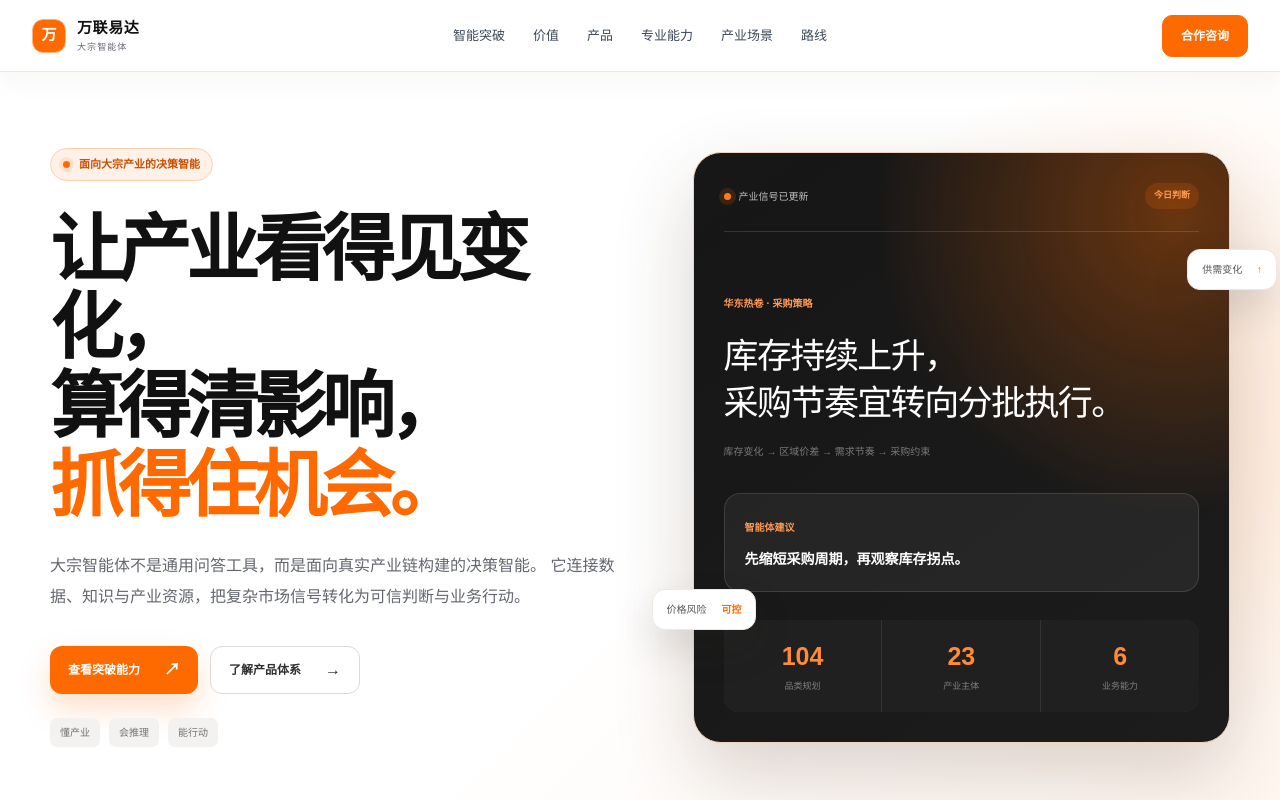
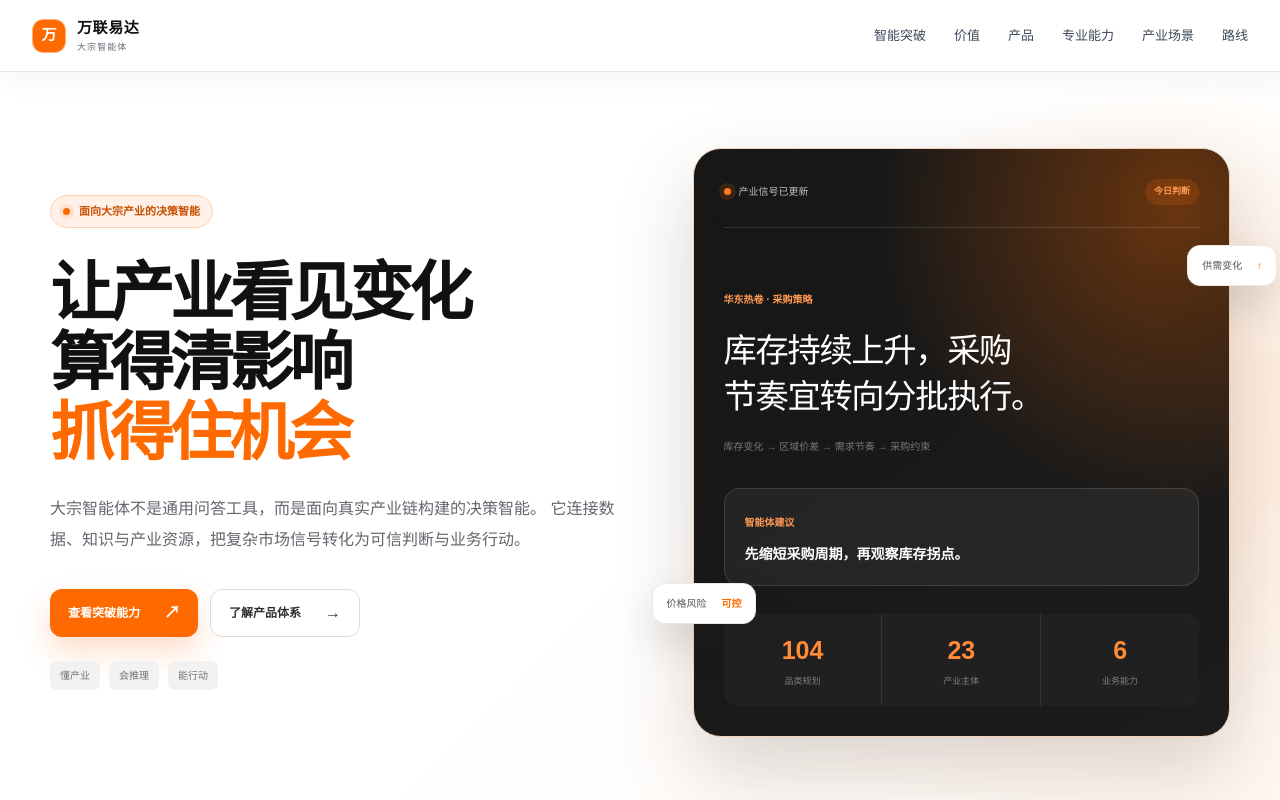
Before and after one commit to ashuai365/wanlianyida-bulk-ai-2026, a Next.js app: page / in a window 1280 px wide. Shown: the top 800 px of the page. Built offline with nearby package versions, Linux system fonts and the light colour scheme.

Commit message:
Refine typography and remove consultation section

```diff
--- a/app/globals.css
+++ b/app/globals.css
@@ -25,12 +25,16 @@ body {
   color: var(--ink);
   font-family: "PingFang SC", "Hiragino Sans GB", "Microsoft YaHei", Arial, sans-serif;
   -webkit-font-smoothing: antialiased;
+  line-break: strict;
+  word-break: normal;
 }
 a { color: inherit; text-decoration: none; }
 button { font: inherit; }
+h1, h2, h3 { text-wrap: balance; overflow-wrap: break-word; }
+p { text-wrap: pretty; }
 ::selection { background: #ffd8bb; color: var(--ink); }
 .section-shell { width: min(1180px, calc(100% - 48px)); margin: 0 auto; }
-.breakthrough-section, .value-section, .product-section, .method-section, .journey-section, .coverage-section, .roadmap-section, .contact-section {
+.breakthrough-section, .value-section, .product-section, .method-section, .journey-section, .coverage-section, .roadmap-section {
   content-visibility: auto;
   contain-intrinsic-size: 900px;
   scroll-margin-top: 76px;
@@ -43,7 +47,7 @@ button { font: inherit; }
   height: 72px;
   padding: 0 max(32px, calc((100vw - 1360px) / 2));
   display: grid;
-  grid-template-columns: 1fr auto 1fr;
+  grid-template-columns: auto 1fr;
   align-items: center;
   background: rgba(255, 255, 255, .97);
   border-bottom: 1px solid #ece9e5;
@@ -65,21 +69,9 @@ button { font: inherit; }
 .brand-copy { display: grid; gap: 1px; }
 .brand-copy strong { font-size: 15px; letter-spacing: .04em; }
 .brand-copy small { font-size: 9px; color: var(--muted); letter-spacing: .12em; }
-.site-header nav { display: flex; align-items: center; gap: 28px; font-size: 13px; }
+.site-header nav { justify-self: end; display: flex; align-items: center; gap: 28px; font-size: 13px; }
 .site-header nav a { color: #3d485a; transition: opacity .2s ease; }
 .site-header nav a:hover { opacity: .55; }
-.header-action {
-  justify-self: end;
-  padding: 11px 18px;
-  border: 1px solid var(--orange);
-  border-radius: 10px;
-  background: var(--orange);
-  color: white;
-  font-size: 12px;
-  font-weight: 650;
-  transition: transform .2s ease, background .2s ease, box-shadow .2s ease;
-}
-.header-action:hover { transform: translateY(-1px); background: var(--orange-deep); box-shadow: 0 10px 24px rgba(255, 106, 0, .2); }
 
 .hero {
   position: relative;
@@ -122,8 +114,9 @@ button { font: inherit; }
   font-weight: 650;
 }
 .hero-badge i { width: 7px; height: 7px; border-radius: 50%; background: var(--orange); box-shadow: 0 0 0 4px rgba(255, 106, 0, .12); }
-.hero h1 { margin: 30px 0 24px; max-width: 720px; font-size: clamp(58px, 5.7vw, 86px); line-height: 1.08; letter-spacing: -.07em; font-weight: 780; }
-.hero h1 span { color: var(--orange); }
+.hero h1 { margin: 30px 0 24px; max-width: 680px; font-size: clamp(54px, 5vw, 74px); line-height: 1.1; letter-spacing: -.065em; font-weight: 780; }
+.hero-line { display: block; color: inherit; }
+.hero-highlight { color: var(--orange); }
 .hero-lead { max-width: 650px; margin: 0; color: #64676e; font-size: 16px; line-height: 1.95; }
 .hero-actions { margin-top: 34px; display: flex; align-items: center; gap: 12px; }
 .hero-actions a {
@@ -136,6 +129,7 @@ button { font: inherit; }
   border-radius: 12px;
   font-size: 12px;
   font-weight: 750;
+  white-space: nowrap;
 }
 .hero-actions i { font-size: 16px; font-style: normal; }
 .primary-action { background: var(--orange); color: white; box-shadow: 0 14px 30px rgba(255, 106, 0, .22); }
@@ -160,7 +154,7 @@ button { font: inherit; }
 .showcase-status b { padding: 6px 9px; border-radius: 999px; background: rgba(255, 106, 0, .16); color: #ff9a55; font-size: 9px; }
 .showcase-main { position: relative; padding: 58px 0 34px; }
 .showcase-main > span, .showcase-answer span { color: #ff9a55; font-size: 10px; font-weight: 750; }
-.showcase-main h2 { margin: 18px 0; font-size: 35px; line-height: 1.35; letter-spacing: -.045em; }
+.showcase-main h2 { max-width: 470px; margin: 18px 0; font-size: clamp(28px, 2.6vw, 34px); line-height: 1.4; letter-spacing: -.04em; }
 .showcase-main p { margin: 0; color: rgba(255, 255, 255, .42); font-size: 10px; }
 .showcase-answer { position: relative; padding: 20px; border: 1px solid rgba(255, 255, 255, .12); border-radius: 16px; background: rgba(255, 255, 255, .055); }
 .showcase-answer strong { display: block; margin-top: 10px; font-size: 14px; line-height: 1.6; }
@@ -180,7 +174,7 @@ button { font: inherit; }
 
 .section-title > span { display: inline-flex; align-items: center; gap: 8px; color: var(--orange-deep); font-size: 11px; font-weight: 750; letter-spacing: .1em; }
 .section-title > span::before { content: ""; width: 22px; height: 3px; border-radius: 2px; background: var(--orange); }
-.section-title h2 { margin: 18px 0 0; font-size: clamp(38px, 4.2vw, 58px); line-height: 1.2; letter-spacing: -.052em; }
+.section-title h2 { margin: 18px 0 0; font-size: clamp(36px, 3.7vw, 52px); line-height: 1.24; letter-spacing: -.048em; }
 .section-title > p, .section-title.split > p { color: var(--muted); font-size: 14px; line-height: 1.9; }
 .section-title.centered { max-width: 930px; margin: 0; text-align: left; }
 .section-title.centered > span { justify-content: flex-start; }
@@ -213,7 +207,7 @@ button { font: inherit; }
 .breakthrough-top { display: flex; align-items: center; justify-content: space-between; }
 .breakthrough-top b { display: grid; place-items: center; width: 34px; height: 34px; border-radius: 11px; background: var(--orange-soft); color: var(--orange-deep); font-size: 10px; }
 .breakthrough-top span { padding: 6px 9px; border: 1px solid #ece4dc; border-radius: 999px; background: rgba(255, 255, 255, .75); color: #7c756f; font-size: 9px; font-weight: 700; }
-.breakthrough-card h3 { max-width: 470px; margin: 50px 0 16px; font-size: 25px; line-height: 1.42; letter-spacing: -.03em; }
+.breakthrough-card h3 { max-width: 470px; margin: 50px 0 16px; font-size: 24px; line-height: 1.46; letter-spacing: -.03em; }
 .breakthrough-card p { max-width: 500px; margin: 0; color: var(--muted); font-size: 12px; line-height: 1.85; }
 .breakthrough-card em { position: absolute; z-index: 1; left: 32px; bottom: 28px; color: var(--orange-deep); font-size: 10px; font-weight: 750; font-style: normal; letter-spacing: .08em; }
 .breakthrough-card:first-child { border-color: var(--orange); background: linear-gradient(145deg, #ff7a1b, #ff6200); color: white; box-shadow: 0 24px 56px rgba(255, 106, 0, .2); }
@@ -263,7 +257,7 @@ button { font: inherit; }
 .card-top { display: flex; justify-content: space-between; align-items: center; color: #8794a7; font-size: 10px; font-weight: 700; letter-spacing: .1em; }
 .card-top b { font-size: 11px; }
 .value-label { display: inline-block; margin: 54px 0 16px; padding: 6px 9px; border-radius: 7px; background: var(--orange-soft); color: var(--orange-deep); font-size: 10px; font-weight: 700; }
-.value-card h3 { margin: 0; font-size: 28px; line-height: 1.38; letter-spacing: -.035em; }
+.value-card h3 { margin: 0; font-size: 26px; line-height: 1.42; letter-spacing: -.035em; }
 .value-description { margin: 22px 0 0; color: var(--muted); font-size: 13px; line-height: 1.85; }
 .value-card ul { position: relative; margin: 38px 0 0; padding: 20px 0 0; border-top: 1px solid var(--line); list-style: none; }
 .value-card li { padding: 7px 0; color: #47556b; font-size: 11px; }
@@ -287,7 +281,7 @@ button { font: inherit; }
 .featured .capability-icon { border-color: rgba(255, 255, 255, .28); background: rgba(255, 255, 255, .17); color: white; }
 .capability-tag { display: block; margin-top: 55px; color: #8b96a5; font-size: 9px; font-weight: 700; }
 .featured .capability-tag { color: rgba(255, 255, 255, .72); }
-.capability-card h3 { margin: 10px 0 16px; font-size: 28px; }
+.capability-card h3 { margin: 10px 0 16px; font-size: 26px; line-height: 1.4; }
 .capability-card > p { margin: 0; color: var(--muted); font-size: 13px; line-height: 1.8; }
 .featured > p { color: rgba(255, 255, 255, .78); }
 .capability-list { position: absolute; z-index: 2; left: 30px; right: 30px; bottom: 30px; display: flex; flex-wrap: wrap; gap: 7px; }
@@ -295,7 +289,7 @@ button { font: inherit; }
 .featured .capability-list span { border: 1px solid rgba(255, 255, 255, .22); background: rgba(255, 255, 255, .15); color: white; }
 .agent-panel { margin-top: 80px; padding: 68px; display: grid; grid-template-columns: .78fr 1.22fr; gap: 90px; align-items: center; border: 1px solid #e8ded5; border-radius: 26px; background: linear-gradient(135deg, #fff, #fff6ef); box-shadow: 0 20px 65px rgba(92, 63, 43, .06); }
 .agent-panel-copy > span { color: var(--orange-deep); font-size: 10px; font-weight: 750; letter-spacing: .1em; }
-.agent-panel-copy h3 { margin: 18px 0; font-size: 38px; line-height: 1.3; letter-spacing: -.04em; }
+.agent-panel-copy h3 { margin: 18px 0; font-size: 36px; line-height: 1.34; letter-spacing: -.04em; }
 .agent-panel-copy > p { margin: 0; color: var(--muted); font-size: 13px; line-height: 1.9; }
 .panel-chips { display: flex; flex-wrap: wrap; gap: 8px; margin-top: 28px; }
 .panel-chips i { padding: 7px 10px; border: 1px solid #dce6f2; border-radius: 999px; background: #fbfdff; color: #66758a; font-size: 10px; font-style: normal; }
@@ -320,7 +314,7 @@ button { font: inherit; }
 .method-card { position: relative; min-height: 440px; padding: 30px; border: 1px solid var(--line); border-radius: 22px; background: #fff; box-shadow: 0 14px 46px rgba(54, 78, 114, .045); overflow: hidden; }
 .method-number { position: absolute; right: 25px; top: 22px; color: #ffe0ca; font-size: 42px; font-weight: 800; letter-spacing: -.06em; }
 .method-card > span { color: var(--orange-deep); font-size: 10px; font-weight: 750; letter-spacing: .1em; }
-.method-card h3 { margin: 80px 0 16px; font-size: 29px; }
+.method-card h3 { margin: 80px 0 16px; font-size: 27px; line-height: 1.4; }
 .method-card > p { margin: 0; color: var(--muted); font-size: 13px; line-height: 1.85; }
 .method-visual { position: absolute; left: 30px; right: 30px; bottom: 30px; height: 78px; padding: 0 16px; display: flex; align-items: center; justify-content: center; border-radius: 12px; color: #596a82; font-size: 10px; letter-spacing: .08em; background: #f3f6fa; overflow: hidden; }
 .visual-1::before, .visual-1::after { content: ""; position: absolute; width: 12px; height: 12px; border-radius: 50%; background: var(--orange); }
@@ -387,17 +381,6 @@ button { font: inherit; }
 .roadmap-grid p { margin: 0; color: var(--muted); font-size: 10px; line-height: 1.7; }
 .roadmap-grid .current p { color: rgba(255, 255, 255, .56); }
 
-.contact-section { position: relative; padding: 120px 0; overflow: hidden; border-top: 1px solid #f0d9ca; background: linear-gradient(135deg, #fff5ed, #fff, #ffe9d9); color: var(--ink); }
-.contact-glow { position: absolute; width: 760px; height: 420px; left: 50%; bottom: -260px; transform: translateX(-50%); border-radius: 50%; background: radial-gradient(ellipse, rgba(255, 124, 31, .24), rgba(255, 124, 31, 0) 72%); }
-.contact-inner { position: relative; z-index: 2; text-align: center; }
-.contact-inner > span { color: var(--orange-deep); font-size: 10px; font-weight: 750; letter-spacing: .1em; }
-.contact-inner h2 { max-width: 900px; margin: 26px auto 20px; font-size: clamp(44px, 5.6vw, 72px); line-height: 1.18; letter-spacing: -.055em; }
-.contact-inner > p { margin: 0; color: var(--muted); font-size: 13px; }
-.contact-actions { margin-top: 58px; padding-top: 24px; display: flex; justify-content: space-between; align-items: center; border-top: 1px solid #dce7f4; }
-.contact-actions > a { padding: 13px 17px; border-radius: 11px; background: var(--orange); color: white; box-shadow: 0 12px 28px rgba(255, 106, 0, .22); font-size: 11px; font-weight: 700; }
-.contact-actions > a i { margin-left: 32px; font-style: normal; }
-.contact-actions > div { display: flex; gap: 8px; }
-.contact-actions > div span { padding: 7px 10px; border: 1px solid #d8e4f2; border-radius: 999px; background: rgba(255, 255, 255, .62); color: #748198; font-size: 9px; }
 footer { border-top: 1px solid #e3eaf3; background: #fff; color: var(--ink); }
 .footer-inner { min-height: 112px; display: flex; justify-content: space-between; align-items: center; gap: 40px; }
 .footer-inner > div { display: grid; gap: 5px; }
@@ -406,7 +389,7 @@ footer { border-top: 1px solid #e3eaf3; background: #fff; color: var(--ink); }
 .footer-inner p { margin: 0; text-align: right; }
 
 @media (max-width: 1040px) {
-  .site-header { grid-template-columns: 1fr auto; }
+  .site-header { grid-template-columns: 1fr; }
   .site-header nav { display: none; }
   .hero-inner { grid-template-columns: 1fr; gap: 52px; }
   .hero-copy { max-width: 760px; }
@@ -429,10 +412,9 @@ footer { border-top: 1px solid #e3eaf3; background: #fff; color: var(--ink); }
   .section-shell { width: min(calc(100% - 28px), 1180px); }
   .site-header { height: 62px; padding: 0 14px; }
   .brand-copy small { display: none; }
-  .header-action { padding: 10px 13px; }
   .hero { min-height: auto; padding: 120px 0 76px; }
   .hero-inner { width: min(calc(100% - 28px), 1180px); gap: 38px; }
-  .hero h1 { font-size: 50px; }
+  .hero h1 { max-width: 620px; font-size: 48px; line-height: 1.12; }
   .hero-lead { font-size: 14px; }
   .hero-actions { flex-wrap: wrap; }
   .hero-showcase { min-height: auto; padding: 22px; border-radius: 22px; }
@@ -441,7 +423,7 @@ footer { border-top: 1px solid #e3eaf3; background: #fff; color: var(--ink); }
   .signal-chip { display: none; }
   .hero-stats { grid-template-columns: 1fr; }
   .hero-stats div { padding: 18px 20px; border-right: none; border-bottom: 1px solid #e8e4df; }
-  .breakthrough-section, .value-section, .product-section, .method-section, .journey-section, .coverage-section, .contact-section { padding-top: 88px; padding-bottom: 88px; }
+  .breakthrough-section, .value-section, .product-section, .method-section, .journey-section, .coverage-section { padding-top: 88px; padding-bottom: 88px; }
   .roadmap-section { padding-bottom: 88px; }
   .breakthrough-grid, .value-grid, .capability-grid, .method-grid, .role-grid, .roadmap-grid { grid-template-columns: 1fr; }
   .breakthrough-card { min-height: 340px; }
@@ -462,14 +444,13 @@ footer { border-top: 1px solid #e3eaf3; background: #fff; color: var(--ink); }
   .coverage-hero { padding: 38px 22px; }
   .coverage-copy h2 { font-size: 34px; }
   .coverage-numbers strong { font-size: 42px; }
-  .contact-actions, .footer-inner { align-items: flex-start; flex-direction: column; }
-  .contact-actions > div { flex-wrap: wrap; }
+  .footer-inner { align-items: flex-start; flex-direction: column; }
   .footer-inner { justify-content: center; padding: 28px 0; }
   .footer-inner p { text-align: left; }
 }
 
 @media (max-width: 440px) {
-  .hero h1 { font-size: 43px; }
+  .hero h1 { font-size: 40px; line-height: 1.14; letter-spacing: -.055em; }
   .hero-actions a { width: 100%; }
   .hero-keywords { flex-wrap: wrap; }
   .showcase-metrics { grid-template-columns: 1fr; }
@@ -480,7 +461,6 @@ footer { border-top: 1px solid #e3eaf3; background: #fff; color: var(--ink); }
   .coverage-numbers { grid-template-columns: 1fr; }
   .coverage-numbers div { padding: 15px 0; border-right: none; border-bottom: 1px solid rgba(60, 75, 105, .14); }
   .coverage-numbers div:last-child { border-bottom: none; }
-  .contact-inner h2 { font-size: 40px; }
 }
 
 @media (prefers-reduced-motion: reduce) {
--- a/app/page.tsx
+++ b/app/page.tsx
@@ -132,14 +132,17 @@ export default function Home() {
           <a href="#scenarios">产业场景</a>
           <a href="#roadmap">路线</a>
         </nav>
-        <a className="header-action" href="#contact">合作咨询</a>
       </header>
 
       <section className="hero" id="top">
         <div className="hero-inner">
           <div className="hero-copy">
             <div className="hero-badge"><i /> 面向大宗产业的决策智能</div>
-            <h1>让产业看得见变化，<br />算得清影响，<br /><span>抓得住机会。</span></h1>
+            <h1>
+              <span className="hero-line">让产业看见变化</span>
+              <span className="hero-line">算得清影响</span>
+              <span className="hero-line hero-highlight">抓得住机会</span>
+            </h1>
             <p className="hero-lead">
               大宗智能体不是通用问答工具，而是面向真实产业链构建的决策智能。
               它连接数据、知识与产业资源，把复杂市场信号转化为可信判断与业务行动。
@@ -155,7 +158,7 @@ export default function Home() {
             <div className="showcase-status"><span><i /> 产业信号已更新</span><b>今日判断</b></div>
             <div className="showcase-main">
               <span>华东热卷 · 采购策略</span>
-              <h2>库存持续上升，<br />采购节奏宜转向分批执行。</h2>
+              <h2>库存持续上升，采购节奏宜转向分批执行。</h2>
               <p>库存变化 → 区域价差 → 需求节奏 → 采购约束</p>
             </div>
             <div className="showcase-answer">
@@ -182,7 +185,7 @@ export default function Home() {
       <section className="breakthrough-section section-shell" id="breakthrough">
         <div className="section-title centered">
           <span>产业人工智能突破能力</span>
-          <h2>不只是会回答，<br />更要懂产业、会推理、能行动。</h2>
+          <h2>不只是会回答，更要懂产业、会推理、能行动。</h2>
           <p>通用模型解决语言理解，大宗智能体进一步解决产业知识、实时信号、可信决策与业务闭环，让人工智能真正进入经营现场。</p>
         </div>
         <div className="breakthrough-grid">
@@ -222,7 +225,7 @@ export default function Home() {
       <section className="product-section" id="product">
         <div className="section-shell">
           <div className="section-title split">
-            <div><span>产品体系</span><h2>从市场信号到产业行动，<br />一个入口完成。</h2></div>
+            <div><span>产品体系</span><h2>从市场信号到产业行动，一个入口完成。</h2></div>
             <p>当前版本优先跑通“交互—沉淀—再输出”的最小闭环；高级交易执行能力将根据验证结果逐步开放。</p>
           </div>
           <div className="capability-grid">
@@ -240,7 +243,7 @@ export default function Home() {
           <div className="agent-panel">
             <div className="agent-panel-copy">
               <span>可信回答，不止一个结论</span>
-              <h3>先理解产业逻辑，<br />再给经营建议。</h3>
+              <h3>先理解产业逻辑，再给经营建议。</h3>
               <p>智能体会沿着库存、区域价差、供需节奏和企业约束建立分析链路；信息不足时主动反问，避免给出脱离业务条件的答案。</p>
               <div className="panel-chips"><i>快</i><i>准</i><i>可解释</i><i>会反问</i></div>
             </div>
@@ -257,7 +260,7 @@ export default function Home() {
       <section className="method-section section-shell" id="method">
         <div className="section-title centered">
           <span>产业推理方法</span>
-          <h2>大宗分析不是单点答案，<br />而是一套产业推理方法。</h2>
+          <h2>大宗分析不是单点答案，而是一套产业推理方法。</h2>
           <p>用“空间 + 时间 + 要素”组织行业知识，把每一条数据放回产业链、周期和区域流动中理解。</p>
         </div>
         <div className="method-grid">
@@ -272,7 +275,7 @@ export default function Home() {
           ))}
         </div>
         <div className="analyst-model">
-          <div><span>专业能力进阶</span><h3>让专业能力持续沉淀，<br />从数据执行走向生态设计。</h3></div>
+          <div><span>专业能力进阶</span><h3>让专业能力持续沉淀，从数据执行走向生态设计。</h3></div>
           <ol>
             <li className="active"><b>一阶</b><span>数据执行者</span><small>数据查询与标准输出</small></li>
             <li className="active"><b>二阶</b><span>逻辑构建者</span><small>供需与产业关系推理</small></li>
@@ -286,7 +289,7 @@ export default function Home() {
       <section className="journey-section" id="scenarios">
         <div className="section-shell">
           <div className="section-title split light">
-            <div><span>经营任务全旅程</span><h2>围绕真实经营任务，<br />贯穿业务全过程。</h2></div>
+            <div><span>经营任务全旅程</span><h2>围绕真实经营任务，贯穿业务全过程。</h2></div>
             <p>不是孤立堆叠智能功能，而是让每一次市场发现都能沿着分析、策略、商机、交易与履约继续向前。</p>
           </div>
           <div className="journey-track">
@@ -304,7 +307,7 @@ export default function Home() {
 
       <section className="coverage-section section-shell">
         <div className="coverage-hero">
-          <div className="coverage-copy"><span>产业覆盖蓝图</span><h2>一套底座，<br />服务更广泛的产业主体。</h2><p>产品按照通用能力先行、重点品类验证、数据与产业资源逐步贯通的路径建设。</p></div>
+          <div className="coverage-copy"><span>产业覆盖蓝图</span><h2>一套底座，服务更广泛的产业主体。</h2><p>产品按照通用能力先行、重点品类验证、数据与产业资源逐步贯通的路径建设。</p></div>
           <div className="coverage-numbers"><div><strong>104</strong><span>品类规划</span></div><div><strong>6</strong><span>产业板块</span></div><div><strong>23</strong><span>类产业主体</span></div></div>
         </div>
         <p className="coverage-note">“品类规划”不等同于所有品类均已完成全量数据与交易资源接入；具体能力以实际测试与发布版本为准。</p>
@@ -312,7 +315,7 @@ export default function Home() {
 
       <section className="roadmap-section section-shell" id="roadmap">
         <div className="section-title split">
-          <div><span>产品演进路线</span><h2>从可用，到好用，<br />再到价值闭环。</h2></div>
+          <div><span>产品演进路线</span><h2>从可用，到好用，再到价值闭环。</h2></div>
           <p>每一个版本只验证一个最关键的问题。以下节点依据 2026 年 7 月项目资料整理，后续以实际发布安排为准。</p>
         </div>
         <div className="roadmap-grid">
@@ -327,16 +330,6 @@ export default function Home() {
         </div>
       </section>
 
-      <section className="contact-section" id="contact">
-        <div className="contact-glow" />
-        <div className="section-shell contact-inner">
-          <span>让产业连接更高效</span>
-          <h2>让专业能力成为产业共同的智能生产力。</h2>
-          <p>欢迎围绕产品内测、数据能力、产业场景与商机撮合展开合作。</p>
-          <div className="contact-actions"><a href="#top">返回顶部 <i>↑</i></a><div><span>产品内测</span><span>产业共创</span><span>能力接入</span></div></div>
-        </div>
-      </section>
-
       <footer>
         <div className="section-shell footer-inner"><div><strong>万联易达 · 大宗智能事业群</strong><span>大宗行业的智能入口</span></div><p>内容依据项目历次汇报及 7.31 产品需求资料整理 · 数据与路线截至 2026 年 7 月</p></div>
       </footer>
```
